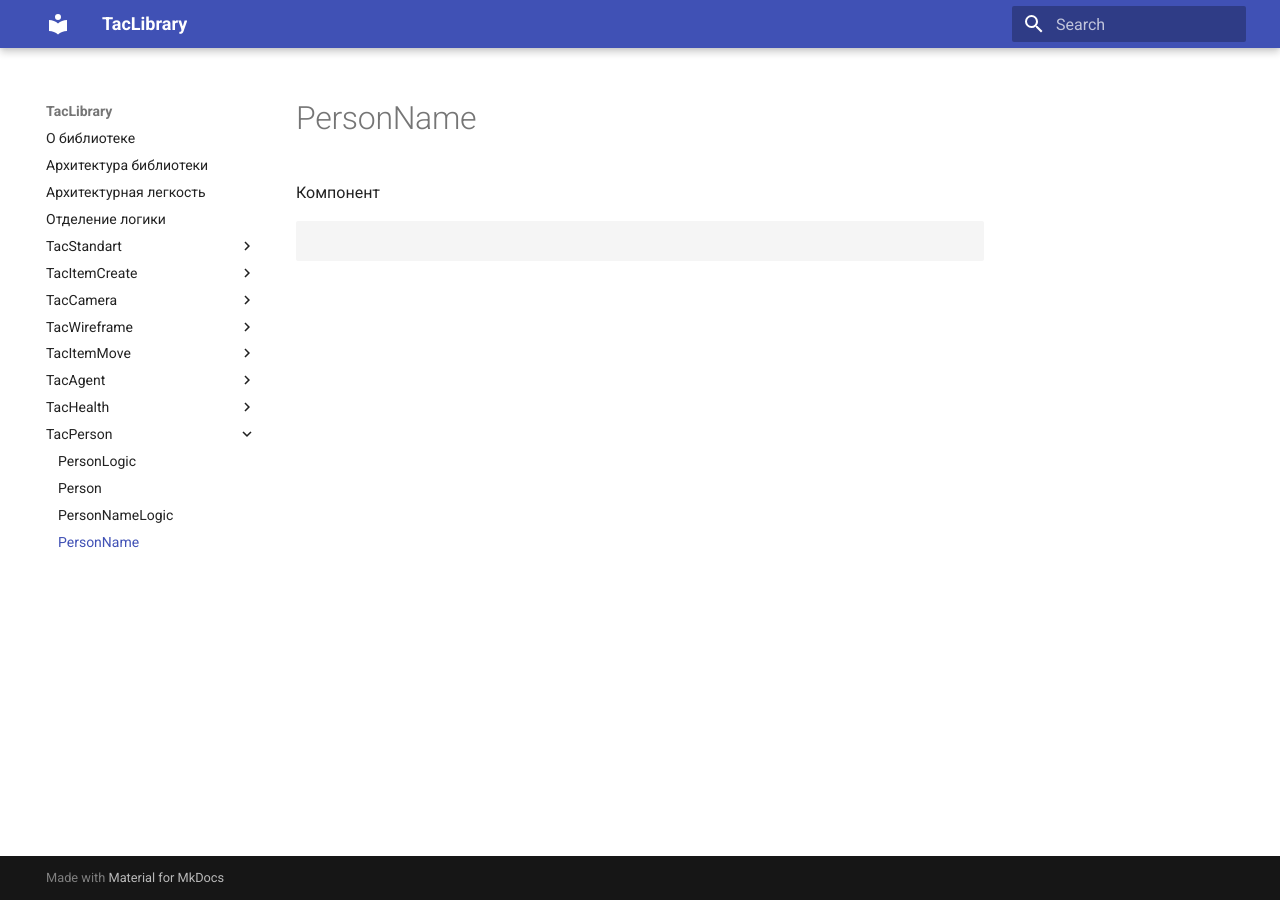
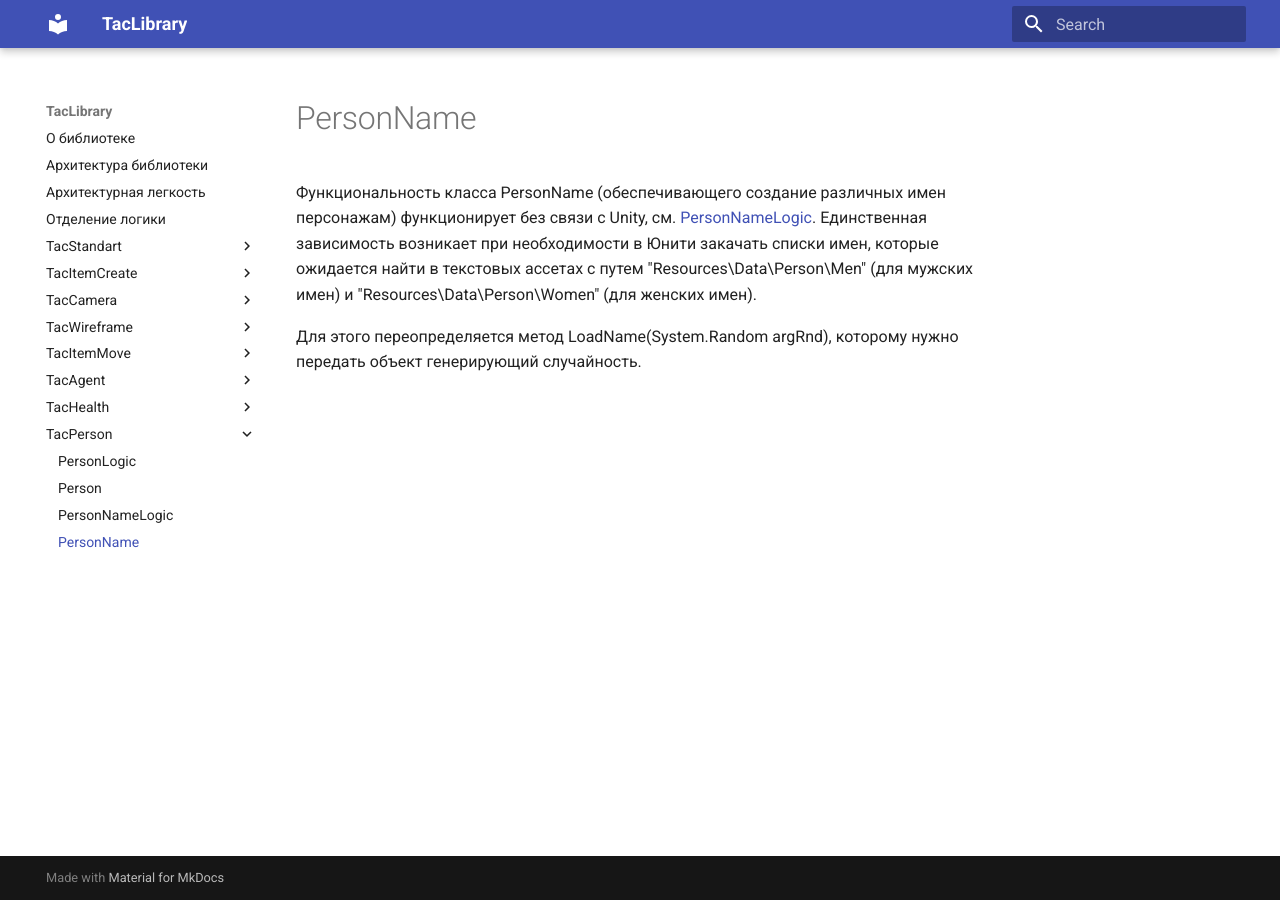
Before and after one commit to tac1402/TacBattleAI, an MkDocs documentation site: the page built from docs/TacPerson/PersonName.md, in a window 1280 px wide. Built offline with MkDocs 1.6.1 and Material for MkDocs 9.7.7, drawn with Linux system fonts in a browser that asks for light colours.

Commit message:
Update PersonName.md

````diff
--- a/docs/TacPerson/PersonName.md
+++ b/docs/TacPerson/PersonName.md
@@ -1,8 +1,7 @@
 ---
 title: PersonName
 ---
-Компонент
 
-```csharp
+Функциональность класса PersonName (обеспечивающего создание различных имен персонажам) функционирует без связи с Unity, см. [PersonNameLogic](../../PersonNameLogic). Единственная зависимость возникает при необходимости в Юнити закачать списки имен, которые ожидается найти в текстовых ассетах с путем "Resources\\Data\\Person\\Men" (для мужских имен) и "Resources\\Data\\Person\\Women" (для женских имен).
 
-```
+Для этого переопределяется метод LoadName(System.Random argRnd), которому нужно передать объект генерирующий случайность.
````
